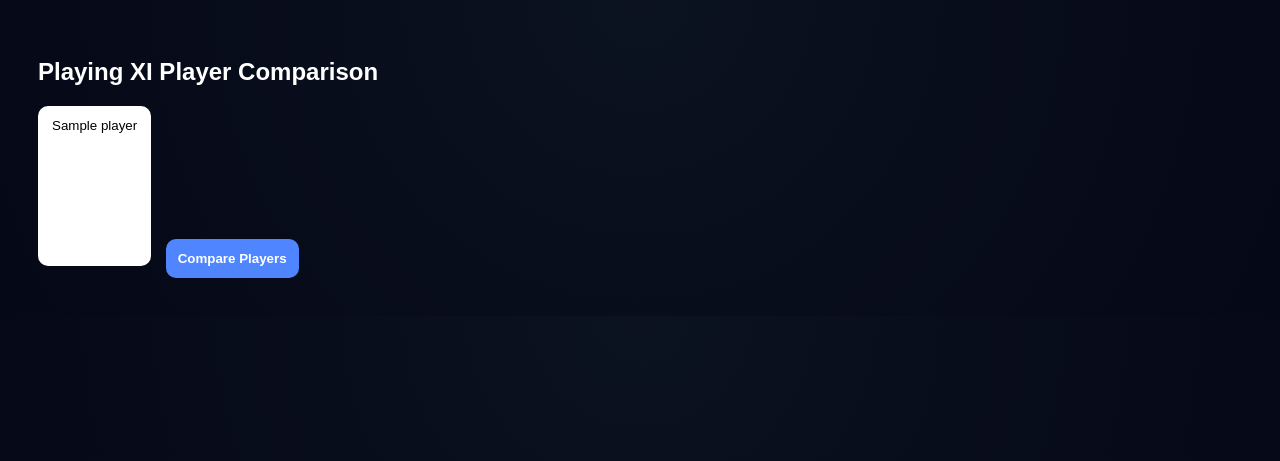
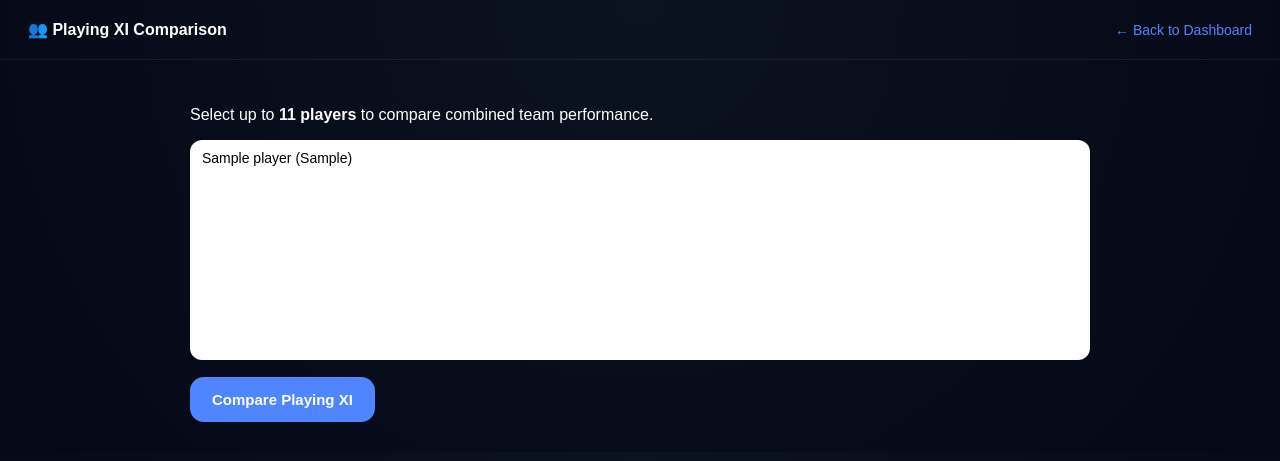
Before and after one commit to Albertsjos/SportSight-Analytics, a Django app: page /compare-xi/ in a window 1280 px wide. Shown: the top 461 px of the page. Run offline with Django 5.2, Linux system fonts and the light colour scheme; a user stored in the database is signed in; tables that the repository leaves empty hold one stand-in row (values such as "Sample post").

```diff
--- a/core/templates/core/compare_xi.html
+++ b/core/templates/core/compare_xi.html
@@ -5,89 +5,121 @@
 
   <style>
     body{
+      margin:0;
+      font-family: Arial, sans-serif;
       background: radial-gradient(circle at top, #0b1220, #050816);
       color:white;
-      font-family: Arial;
-      padding:30px;
     }
 
-    select, button{
-      padding:12px;
-      border-radius:10px;
+    .top{
+      padding:20px 28px;
+      display:flex;
+      justify-content:space-between;
+      align-items:center;
+      border-bottom:1px solid rgba(255,255,255,0.08);
+    }
+
+    .top a{
+      color:#4f86ff;
+      text-decoration:none;
+      font-size:14px;
+    }
+
+    .container{
+      padding:30px 28px;
+      max-width:900px;
+      margin:auto;
+    }
+
+    h2{
+      margin-bottom:10px;
+    }
+
+    select{
+      width:100%;
+      height:220px;
+      padding:10px;
+      border-radius:12px;
       border:none;
-      margin-right:10px;
+      font-size:14px;
     }
 
     button{
+      margin-top:16px;
+      padding:14px 22px;
       background:#4f86ff;
       color:white;
+      border:none;
+      border-radius:14px;
+      font-size:15px;
+      cursor:pointer;
       font-weight:bold;
-      cursor:pointer;
     }
 
-    .card{
+    .box{
+      margin-top:30px;
       background:rgba(255,255,255,0.06);
       border:1px solid rgba(255,255,255,0.12);
-      border-radius:16px;
-      padding:20px;
-      margin-top:20px;
+      border-radius:18px;
+      padding:22px;
     }
 
-    table{
-      width:100%;
-      border-collapse:collapse;
-      margin-top:15px;
+    .stat{
+      margin:8px 0;
+      font-size:15px;
     }
 
-    th, td{
-      padding:10px;
-      border-bottom:1px solid rgba(255,255,255,0.15);
-      text-align:left;
+    .note{
+      margin-top:18px;
+      padding:14px;
+      background:rgba(79,134,255,0.15);
+      border-radius:12px;
+      font-size:14px;
     }
   </style>
 </head>
 
 <body>
 
-<h2>Playing XI Player Comparison</h2>
+<div class="top">
+  <b>👥 Playing XI Comparison</b>
+  <a href="/dashboard/">← Back to Dashboard</a>
+</div>
+
+<div class="container">
+
+  <p>Select up to <b>11 players</b> to compare combined team performance.</p>
 
   <form method="get">
-  <select name="players" multiple size="8">
+    <select name="players" multiple>
       {% for p in players %}
-      <option value="{{ p.id }}">{{ p.player_name }}</option>
+        <option value="{{ p.id }}"
+          {% if p in selected_players %}selected{% endif %}>
+          {{ p.player_name }} ({{ p.position }})
+        </option>
       {% endfor %}
     </select>
 
-  <button type="submit">Compare Players</button>
+    <button type="submit">Compare Playing XI</button>
   </form>
 
-{% if count >= 2 %}
-<div class="card">
-  <h3>Team Analytics Summary ({{ count }} Players)</h3>
-  Goals: {{ summary.goals }} <br>
-  Assists: {{ summary.assists }} <br>
-  Tackles: {{ summary.tackles }} <br>
-  Shots: {{ summary.shots }} <br>
-  Avg Goals / Player: {{ avg.goals }} <br>
+  {% if count > 0 %}
+  <div class="box">
+    <h3>Team Performance Summary ({{ count }} players)</h3>
+
+    <div class="stat">⚽ Goals: {{ stats.goals|default:0 }}</div>
+    <div class="stat">🎯 Assists: {{ stats.assists|default:0 }}</div>
+    <div class="stat">🛡 Tackles: {{ stats.tackles|default:0 }}</div>
+    <div class="stat">🥅 Shots on Target: {{ stats.shots|default:0 }}</div>
+
+    <div class="note">
+      📊 <b>Analytics Insight:</b>
+      This Playing XI shows overall team contribution based on aggregated match data.
     </div>
-
-<div class="card">
-  <h3>Individual Contributions</h3>
-  <table>
-    <tr>
-      <th>Player</th>
-      <th>Position</th>
-    </tr>
-
-    {% for p in selected_players %}
-    <tr>
-      <td>{{ p.player_name }}</td>
-      <td>{{ p.position }}</td>
-    </tr>
-    {% endfor %}
-  </table>
   </div>
   {% endif %}
 
+</div>
+
 </body>
 </html>
--- a/core/urls.py
+++ b/core/urls.py
@@ -6,11 +6,11 @@ urlpatterns = [
     path("login/", views.login_page, name="login"),
     path("register/", views.register_page, name="register"),
     path("dashboard/", views.dashboard, name="dashboard"),
+
+    path("analytics/", views.analytics_page, name="analytics"),
+    path("compare/", views.compare_page, name="compare"),
+    path("compare-xi/", views.compare_xi, name="compare_xi"),
+
     path("season-analytics/", views.season_analytics, name="season_analytics"),
-    path("analytics/", views.analytics_page, name="analytics"),
-    path("season-analytics/", views.season_analytics, name="season_analytics"),
-    path("compare-players/", views.compare_page, name="compare_players"),
-    path("compare-xi/", views.compare_xi, name="compare_xi"),
-    path("compare/", views.compare_page, name="compare"),
     path("logout/", views.logout_view, name="logout"),
 ]
--- a/core/views.py
+++ b/core/views.py
@@ -210,38 +210,25 @@ def compare_xi(request):
     players = Player.objects.all().order_by("player_name")
 
     selected_ids = request.GET.getlist("players")
-
     selected_players = Player.objects.filter(id__in=selected_ids)
 
-    performances = PlayerPerformance.objects.filter(
+    stats = PlayerPerformance.objects.filter(
         player__in=selected_players
+    ).aggregate(
+        goals=Sum("goals"),
+        assists=Sum("assists"),
+        tackles=Sum("tackles"),
+        shots=Sum("shots_on_target"),
     )
-
-    summary = {
-        "goals": sum(p.goals for p in performances),
-        "assists": sum(p.assists for p in performances),
-        "tackles": sum(p.tackles for p in performances),
-        "shots": sum(p.shots_on_target for p in performances),
-    }
-
-    avg = {}
-    count = selected_players.count()
-    if count > 0:
-        avg = {
-            "goals": round(summary["goals"] / count, 2),
-            "shots": round(summary["shots"] / count, 2),
-        }
 
     context = {
         "players": players,
         "selected_players": selected_players,
-        "summary": summary,
-        "avg": avg,
-        "count": count,
+        "stats": stats,
+        "count": selected_players.count(),
     }
 
     return render(request, "core/compare_xi.html", context)
-
 
 # ---------------- LOGOUT ----------------
 def logout_view(request):
```
Also changed, not shown: core/templates/core/user_dashboard.html (+18 -15 lines). Lines whose indentation alone changed are shown as unchanged.
